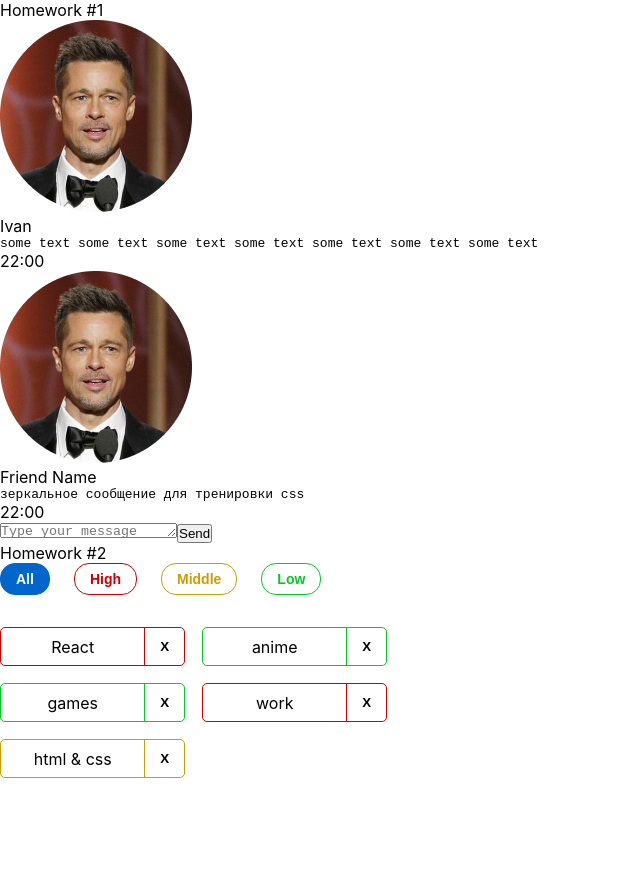
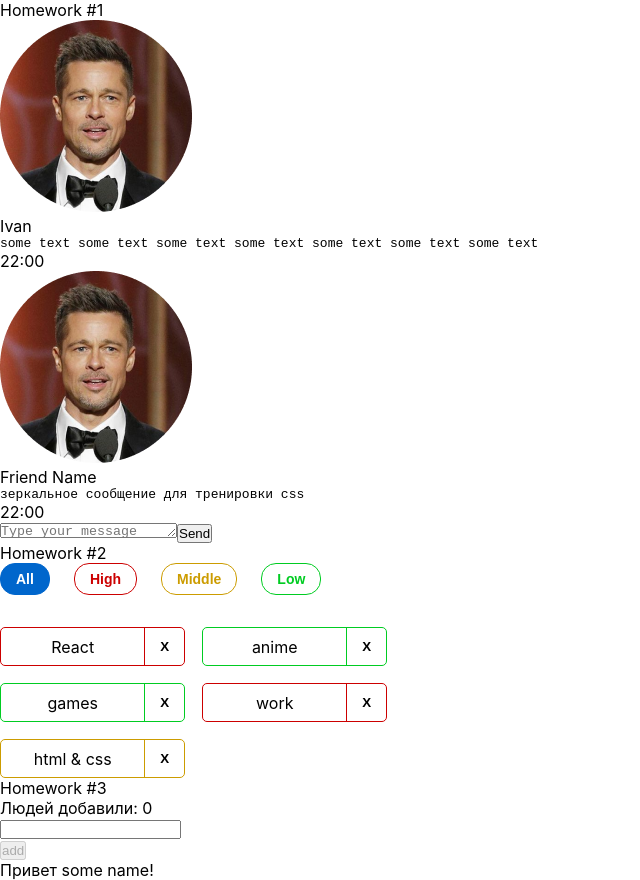
Before and after one commit to nikitastas/homework_2, a React (Create React App) app: page / in a window 1280 px wide. Shown: the whole page, without its empty margins (0-640 px from the left). Before the commit the page ends 800 px from the top, so only its background shows below. Built offline with nearby package versions, Linux system fonts and the light colour scheme.

Commit message:
Completed the points up tp the 3 in HW3.

```diff
--- a/src/s1-main/App.tsx
+++ b/src/s1-main/App.tsx
@@ -2,6 +2,7 @@ import React from 'react'
 import s from './App.module.css'
 import HW1 from '../s2-homeworks/hw01/HW1'
 import HW2 from '../s2-homeworks/hw02/HW2';
+import HW3 from '../s2-homeworks/hw03/HW3';
 
 function App() {
     return (
@@ -9,7 +10,7 @@ function App() {
             <HW1/>
             {/*раскомментировать по ходу выполнения*/}
             <HW2/>
-            {/*<HW3/>*/}
+            <HW3/>
             {/*<HW4/>*/}
 
             {/*при выполнении дз 5 и более - закомментировать здесь дз 1-4, так как они есть внутри дз 5*/}
--- a/src/s2-homeworks/hw03/HW3.tsx
+++ b/src/s2-homeworks/hw03/HW3.tsx
@@ -19,20 +19,22 @@ import GreetingContainer from './GreetingContainer'
 
 // types
 export type UserType = {
-    _id: any // need to fix any
-    name: any // need to fix any
+    _id: string // need to fix any
+    name: string // need to fix any
 }
 
-export const pureAddUserCallback = (name: any, setUsers: any, users: any) => { // need to fix any
+export const pureAddUserCallback = (name: string, setUsers: (users: Array<UserType>) => void, users: Array<UserType>) => { // need to fix any
     const user = { // need to fix
+        _id: v1(),
+        name: name
     }
     setUsers([...users, user])
 }
 
 const HW3 = () => {
-    const [users, setUsers] = useState<any>([]) // need to fix any
+    const [users, setUsers] = useState<Array<UserType>>([]) // need to fix any
 
-    const addUserCallback = (name: any) => { // need to fix any
+    const addUserCallback = (name: string) => { // need to fix any
         pureAddUserCallback(name, setUsers, users)
     }
 
```
